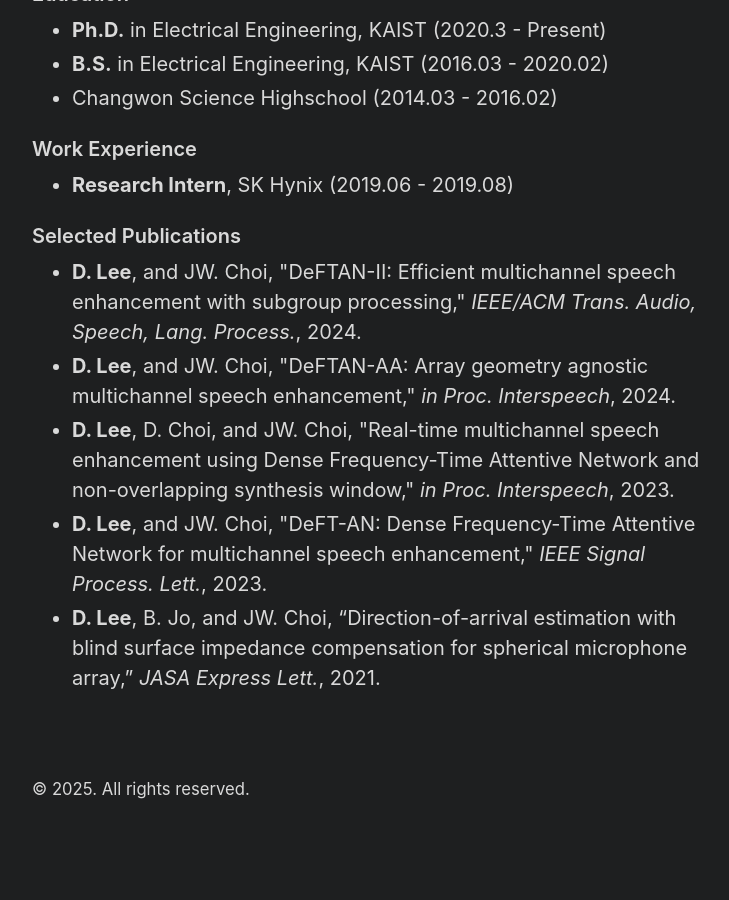
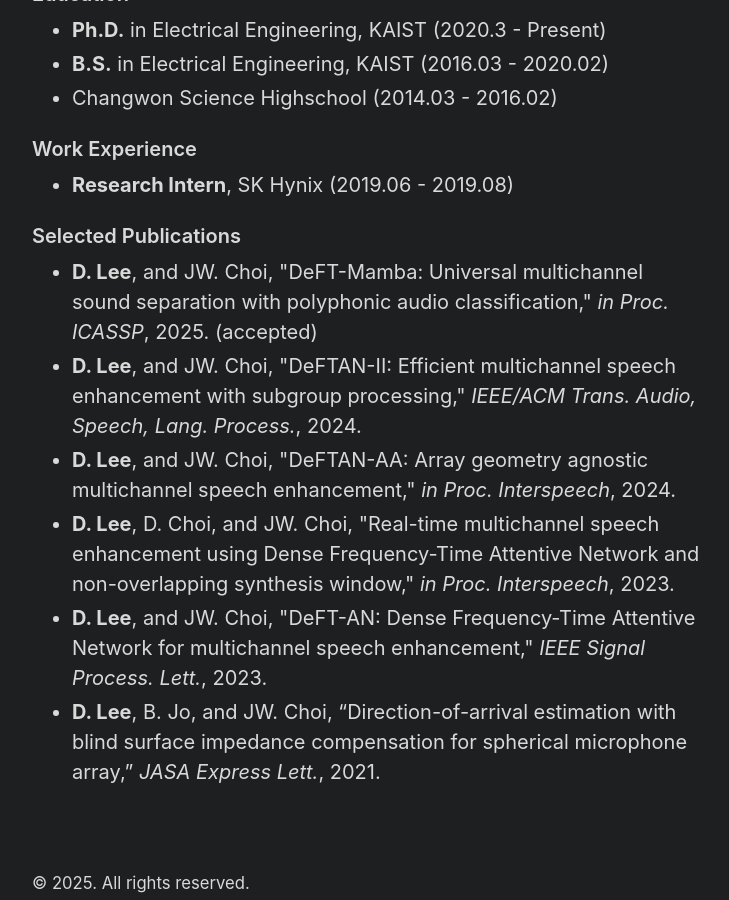
Before and after one commit to donghoney0416/donghoney0416.github.io, a Jekyll site: the page built from _posts/2020-04-04-introduction.md, in a window 1280 px wide and 900 px high, scrolled down 1037 px. Shown: the whole window, without its empty margins (272-1001 px from the left). Built offline with Jekyll 4.4.1, drawn with Linux system fonts in a browser that asks for light colours; before the commit the page ends 1888 px from its top, so only the background shows below that.

Commit message:
Update 2020-04-04-introduction.md

```diff
--- a/_posts/2020-04-04-introduction.md
+++ b/_posts/2020-04-04-introduction.md
@@ -56,6 +56,7 @@ title: "Introduction"
 
 <h3>Selected Publications</h3>
 <ul>
+    <li><strong>D. Lee</strong>, and JW. Choi, "DeFT-Mamba: Universal multichannel sound separation with polyphonic audio classification," <em>in Proc. ICASSP</em>, 2025. (accepted)</li>
     <li><strong>D. Lee</strong>, and JW. Choi, "DeFTAN-II: Efficient multichannel speech enhancement with subgroup processing," <em>IEEE/ACM Trans. Audio, Speech, Lang. Process.</em>, 2024.</li>
     <li><strong>D. Lee</strong>, and JW. Choi, "DeFTAN-AA: Array geometry agnostic multichannel speech enhancement," <em>in Proc. Interspeech</em>, 2024.</li>
     <li><strong>D. Lee</strong>, D. Choi, and JW. Choi, "Real-time multichannel speech enhancement using Dense Frequency-Time Attentive Network and non-overlapping synthesis window," <em>in Proc. Interspeech</em>, 2023.</li>
```
